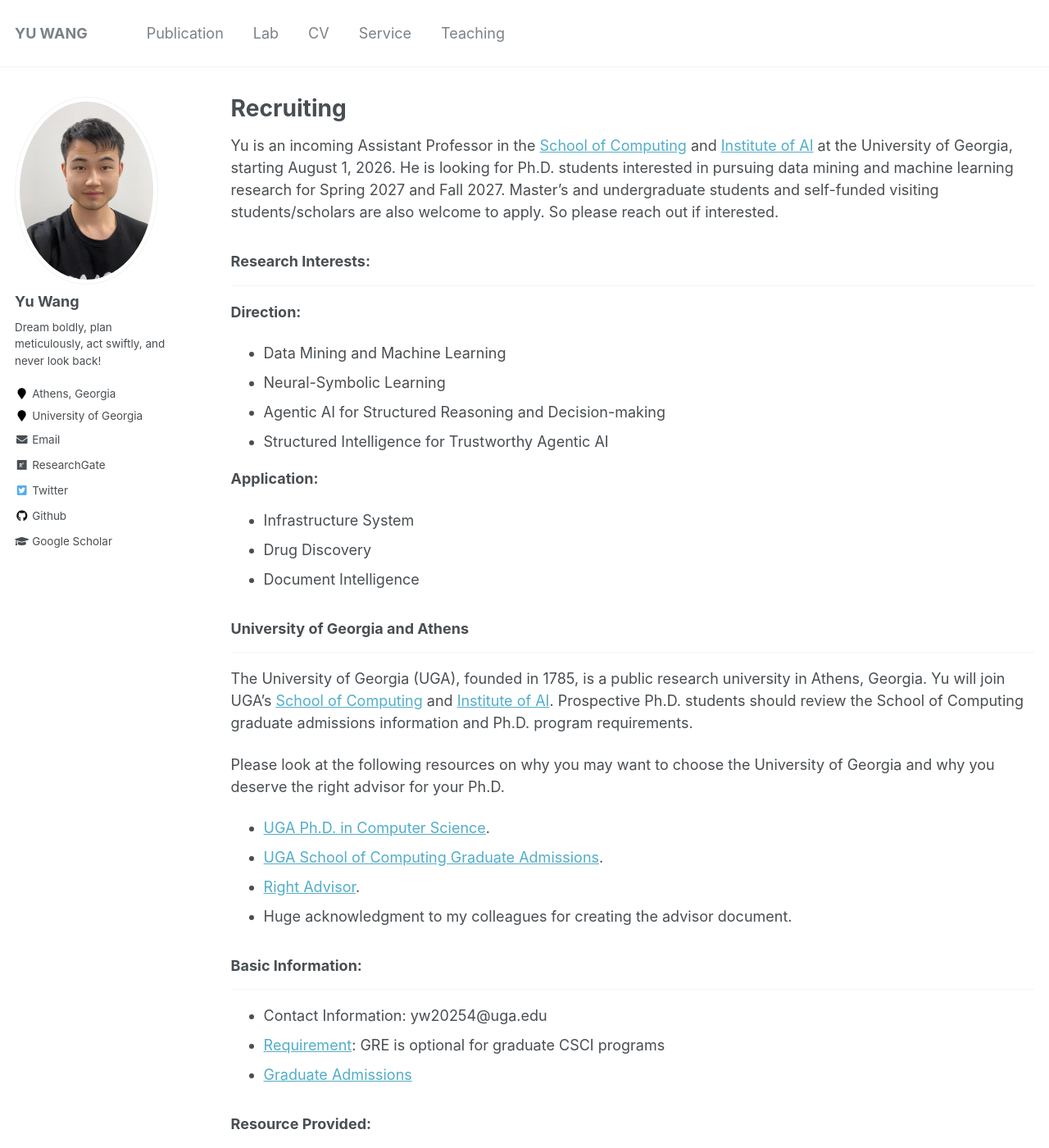
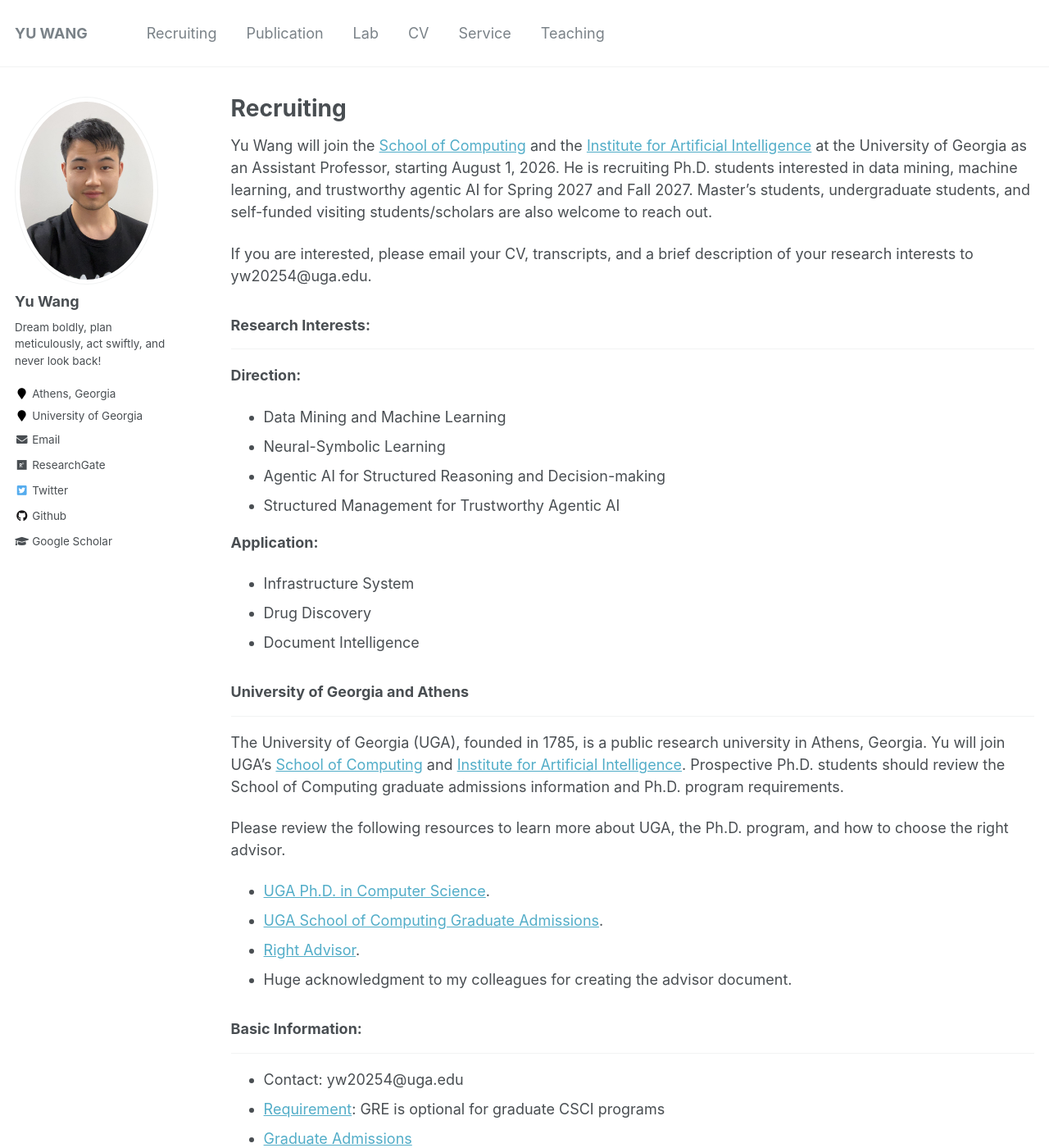
Before and after one commit to yuwang0103/yuwang0103.github.io, a Jekyll site: the page built from _pages/Recruiting.md, in a window 1280 px wide and 1400 px high. Shown: the whole window at 82% size. Built offline with Jekyll 4.4.1, drawn with Linux system fonts in a browser that asks for light colours; some of the changed text lies outside the part shown.

Commit message:
Update UGA recruiting page

```diff
--- a/_data/navigation.yml
+++ b/_data/navigation.yml
@@ -1,7 +1,7 @@
 # main links links
 main:
-  # - title: "Recruiting"
-  #   url: /recruiting/
+  - title: "Recruiting"
+    url: /recruiting/
 
   - title: "Publication"
     url: /publication/
--- a/_pages/Recruiting.md
+++ b/_pages/Recruiting.md
@@ -4,8 +4,9 @@ title: "Recruiting"
 permalink: /recruiting/
 author_profile: true
 ---
-Yu is an incoming Assistant Professor in the [School of Computing](https://computing.uga.edu/) and [Institute of AI](https://www.ai.uga.edu/) at the University of Georgia, starting August 1, 2026. He is looking for Ph.D. students interested in pursuing data mining and machine learning research for Spring 2027 and Fall 2027. Master's and undergraduate students and self-funded visiting students/scholars are also welcome to apply.
-So please reach out if interested.
+Yu Wang will join the [School of Computing](https://computing.uga.edu/) and the [Institute for Artificial Intelligence](https://www.ai.uga.edu/) at the University of Georgia as an Assistant Professor, starting August 1, 2026. He is recruiting Ph.D. students interested in data mining, machine learning, and trustworthy agentic AI for Spring 2027 and Fall 2027. Master's students, undergraduate students, and self-funded visiting students/scholars are also welcome to reach out.
+
+If you are interested, please email your CV, transcripts, and a brief description of your research interests to yw20254@uga.edu.
 
 
 ### Research Interests:
@@ -14,7 +15,7 @@ So please reach out if interested.
 - Data Mining and Machine Learning
 - Neural-Symbolic Learning
 - Agentic AI for Structured Reasoning and Decision-making
-- Structured Intelligence for Trustworthy Agentic AI
+- Structured Management for Trustworthy Agentic AI
 
 **Application:**
 - Infrastructure System
@@ -23,9 +24,9 @@ So please reach out if interested.
 
 ### University of Georgia and Athens
 ------
-The University of Georgia (UGA), founded in 1785, is a public research university in Athens, Georgia. Yu will join UGA's [School of Computing](https://computing.uga.edu/) and [Institute of AI](https://www.ai.uga.edu/). Prospective Ph.D. students should review the School of Computing graduate admissions information and Ph.D. program requirements.
+The University of Georgia (UGA), founded in 1785, is a public research university in Athens, Georgia. Yu will join UGA's [School of Computing](https://computing.uga.edu/) and [Institute for Artificial Intelligence](https://www.ai.uga.edu/). Prospective Ph.D. students should review the School of Computing graduate admissions information and Ph.D. program requirements.
 
-Please look at the following resources on why you may want to choose the University of Georgia and why you deserve the right advisor for your Ph.D.
+Please review the following resources to learn more about UGA, the Ph.D. program, and how to choose the right advisor.
 - <a href='https://computing.uga.edu/doctor-philosophy-computer-science' target="_blank">UGA Ph.D. in Computer Science</a>.
 - <a href='https://computing.uga.edu/graduate-admissions' target="_blank">UGA School of Computing Graduate Admissions</a>.
 - <a href='https://yuwang0103.github.io/_pages/Advisor.pdf' target="_blank">Right Advisor</a>.
@@ -33,19 +34,18 @@ Please look at the following resources on why you may want to choose the Univers
 
 ### Basic Information:
 ------
-- Contact Information: yw20254@uga.edu
+- Contact: yw20254@uga.edu
 - [Requirement](https://computing.uga.edu/doctor-philosophy-computer-science): GRE is optional for graduate CSCI programs
 - [Graduate Admissions](https://computing.uga.edu/graduate-admissions)
 
 
-### Resource Provided:
+### Resources Provided:
 ------
-- Full Scholarship Funding (TA/RA)
-- Sufficient Computing Resources <br>
-  - [University RACs](https://racs.uoregon.edu/services): 16H100, 52A100
-  - Group: 2*L40S/Ph.D.
-  - Personal: 1*4090/Ph.D.
-  - OpenAI-API key provided for LLM research
-- Tremendous Industrial Lab Collaboration and Internship Opportunities
-  <br> (Adobe Research, Visa, HomeDepot, Snap, Accenture)
-- Encouragement and support for attending domestic/international academic conferences
+- Full scholarship support for Ph.D. students through TA/RA funding
+- Computing resources for machine learning and LLM research
+  - Group GPU resources
+  - Personal GPU resources for Ph.D. students
+  - OpenAI API access for LLM research
+- Industrial lab collaboration and internship opportunities
+  <br> (Adobe Research, Visa, The Home Depot, Snap, Accenture)
+- Support for attending domestic and international academic conferences
```
Also changed, not shown: _pages/about.md (+2 -2 lines).
